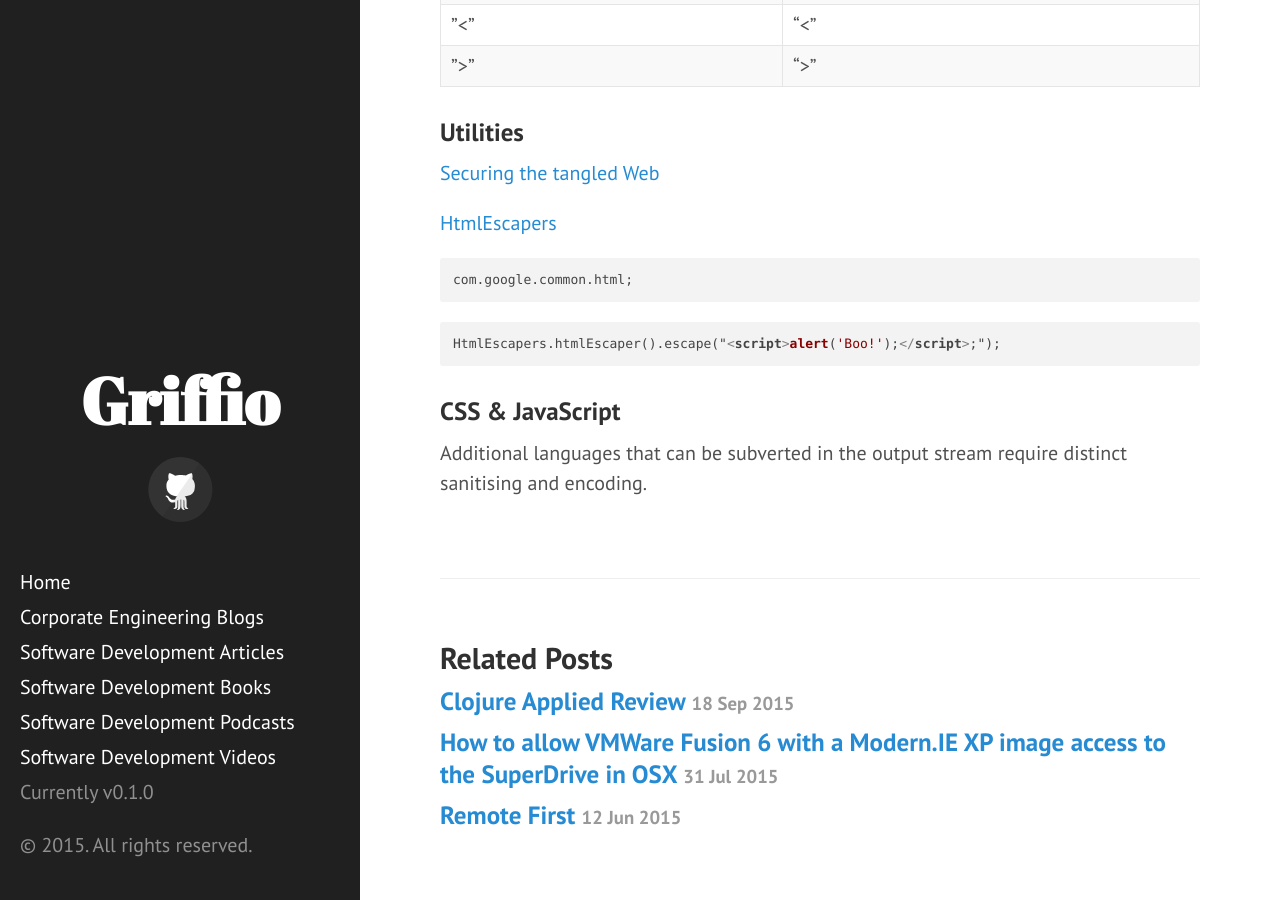
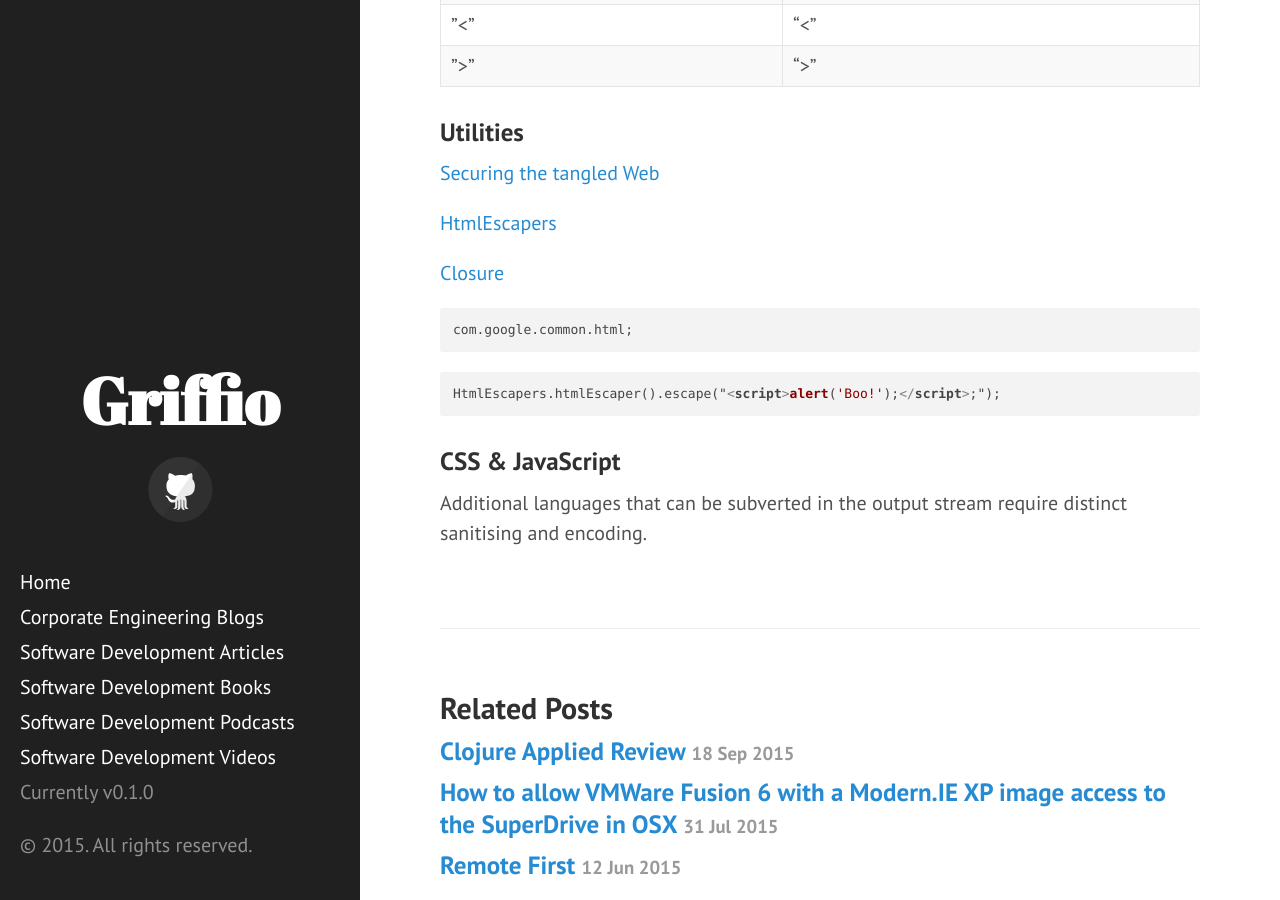
Before and after one commit to griffio/griffio.github.io, a Jekyll site: the page built from _posts/2015-02-12-Html-Sanitising.md, in a window 1280 px wide and 900 px high, scrolled down 1306 px. Built offline with Jekyll 4.4.1, drawn with Linux system fonts in a browser that asks for light colours; nearby versions of some CDN libraries.

Commit message:
Update 2015-02-12-Html-Sanitising.md

```diff
--- a/_posts/2015-02-12-Html-Sanitising.md
+++ b/_posts/2015-02-12-Html-Sanitising.md
@@ -54,6 +54,8 @@ Html Escaping only uses the following five ASCII characters ("&apos;" is not def
 
 [HtmlEscapers](http://docs.guava-libraries.googlecode.com/git/javadoc/com/google/common/html/HtmlEscapers.html)
 
+[Closure](https://developers.google.com/closure/templates/docs/security)
+
 ~~~
 com.google.common.html;
 ~~~
```
